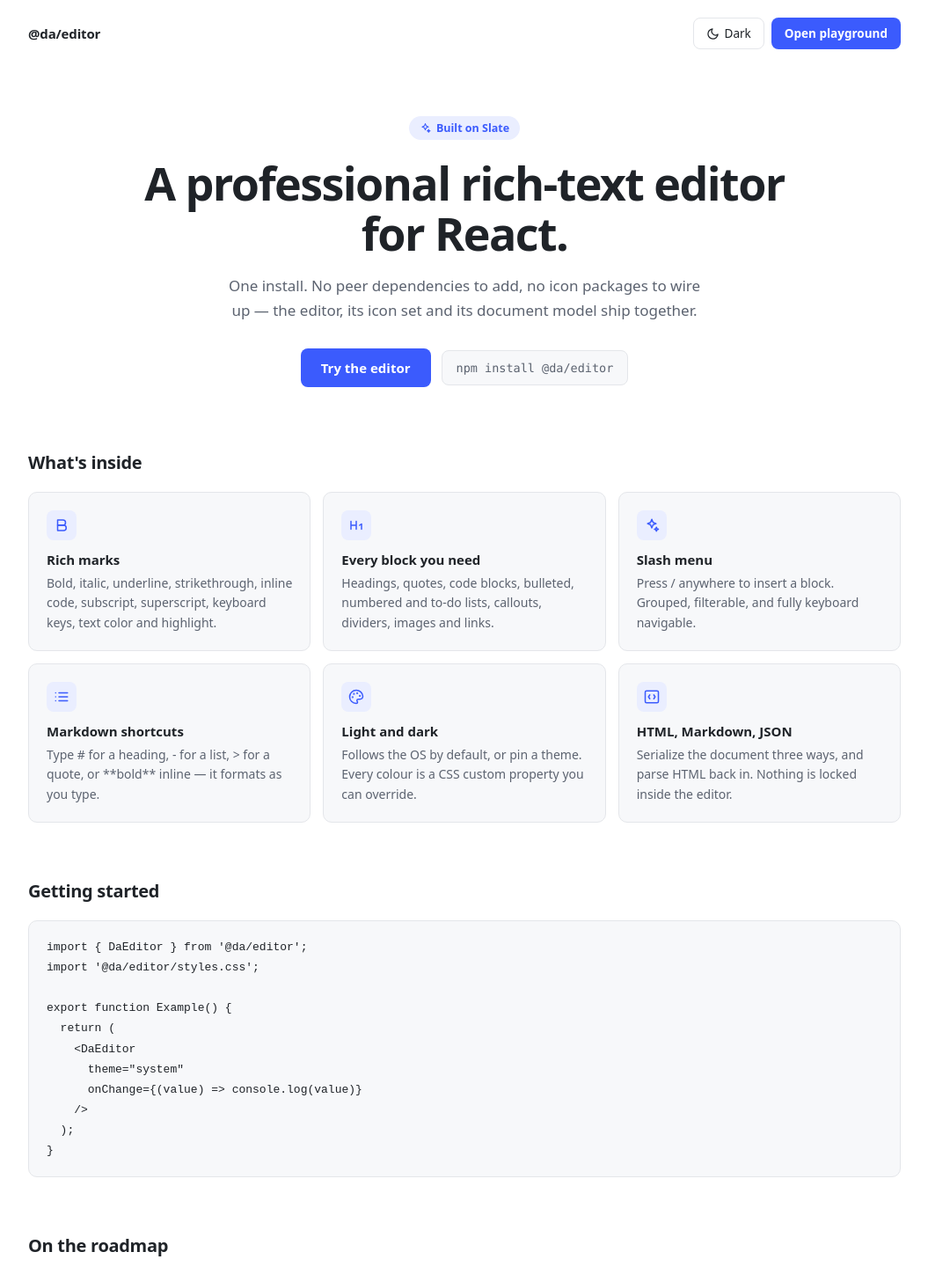
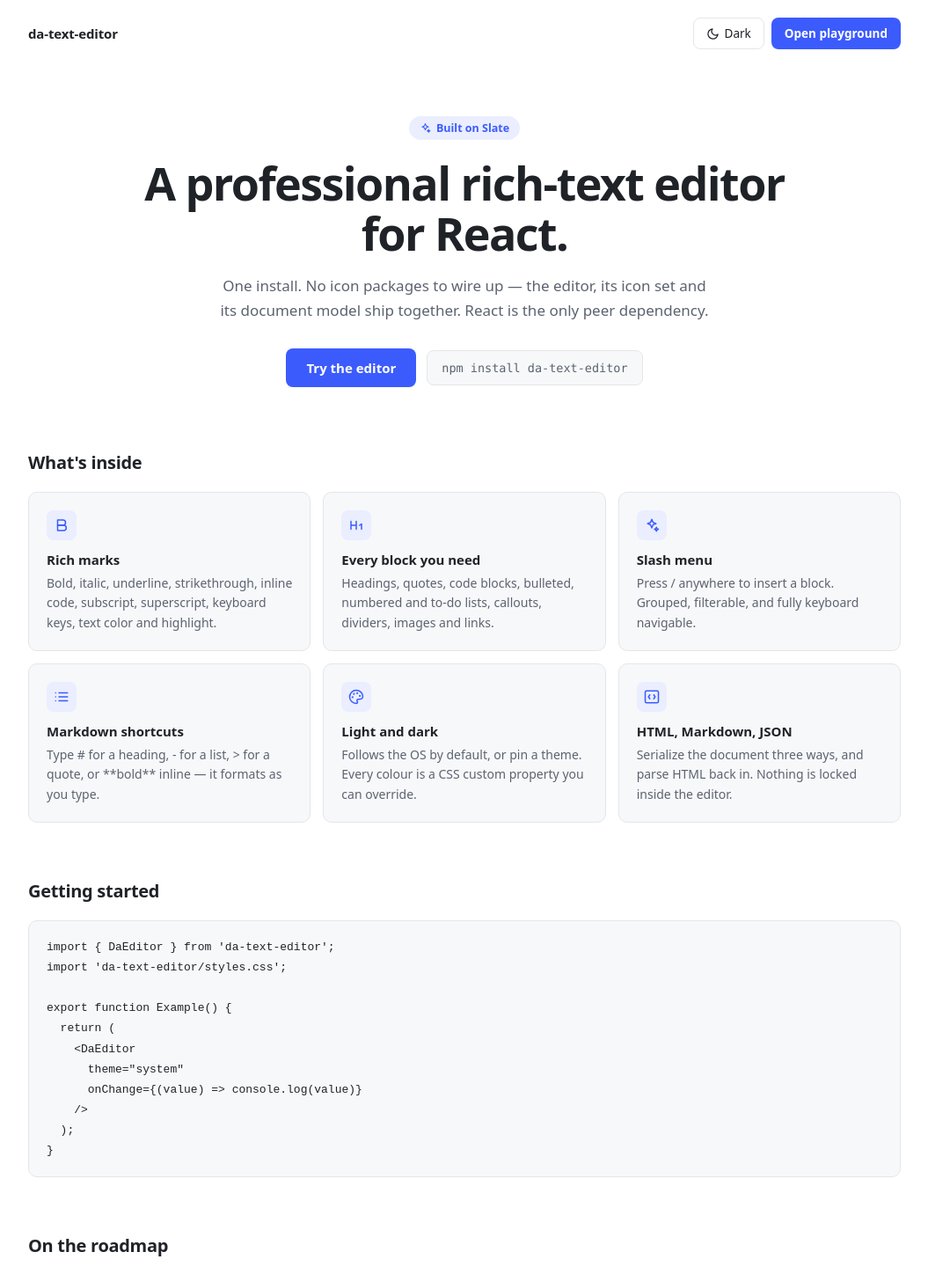
Before and after one commit to daorbit/da-editor, a React (Vite) app: page / in a window 1280 px wide. Shown: the top 1448 px of the page at 88% size, without its empty margins (112-1167 px from the left). Built offline with nearby package versions, Linux system fonts and the light colour scheme.

Commit message:
feat: rename package references from @da/editor to da-text-editor for consistency

```diff
--- a/index.html
+++ b/index.html
@@ -3,7 +3,7 @@
   <head>
     <meta charset="UTF-8" />
     <meta name="viewport" content="width=device-width, initial-scale=1.0" />
-    <title>@da/editor playground</title>
+    <title>da-text-editor playground</title>
     <link rel="stylesheet" href="/da-editor.css" />
   </head>
   <body>
--- a/playground/src/Home.tsx
+++ b/playground/src/Home.tsx
@@ -66,7 +66,7 @@ export function Home({ navigate, onToggleTheme, dark }: HomeProps) {
   return (
     <div className="pg-page">
       <header className="pg-nav">
-        <span className="pg-brand">@da/editor</span>
+        <span className="pg-brand">da-text-editor</span>
         <div className="pg-nav__actions">
           <button type="button" className="pg-btn pg-btn--ghost" onClick={onToggleTheme}>
             {dark ? '☀' : <MoonIcon size={15} />}
@@ -89,8 +89,8 @@ export function Home({ navigate, onToggleTheme, dark }: HomeProps) {
           for React.
         </h1>
         <p className="pg-hero__lead">
-          One install. No peer dependencies to add, no icon packages to wire up —
-          the editor, its icon set and its document model ship together.
+          One install. No icon packages to wire up — the editor, its icon set and
+          its document model ship together. React is the only peer dependency.
         </p>
 
         <div className="pg-hero__actions">
@@ -101,7 +101,7 @@ export function Home({ navigate, onToggleTheme, dark }: HomeProps) {
           >
             Try the editor
           </button>
-          <code className="pg-install">npm install @da/editor</code>
+          <code className="pg-install">npm install da-text-editor</code>
         </div>
       </section>
 
@@ -121,8 +121,8 @@ export function Home({ navigate, onToggleTheme, dark }: HomeProps) {
       <section className="pg-section">
         <h2 className="pg-h2">Getting started</h2>
         <pre className="pg-code">
-          <code>{`import { DaEditor } from '@da/editor';
-import '@da/editor/styles.css';
+          <code>{`import { DaEditor } from 'da-text-editor';
+import 'da-text-editor/styles.css';
 
 export function Example() {
   return (
```
Also changed, not shown: 2 other files (tests, documents, lock files or other folders).
